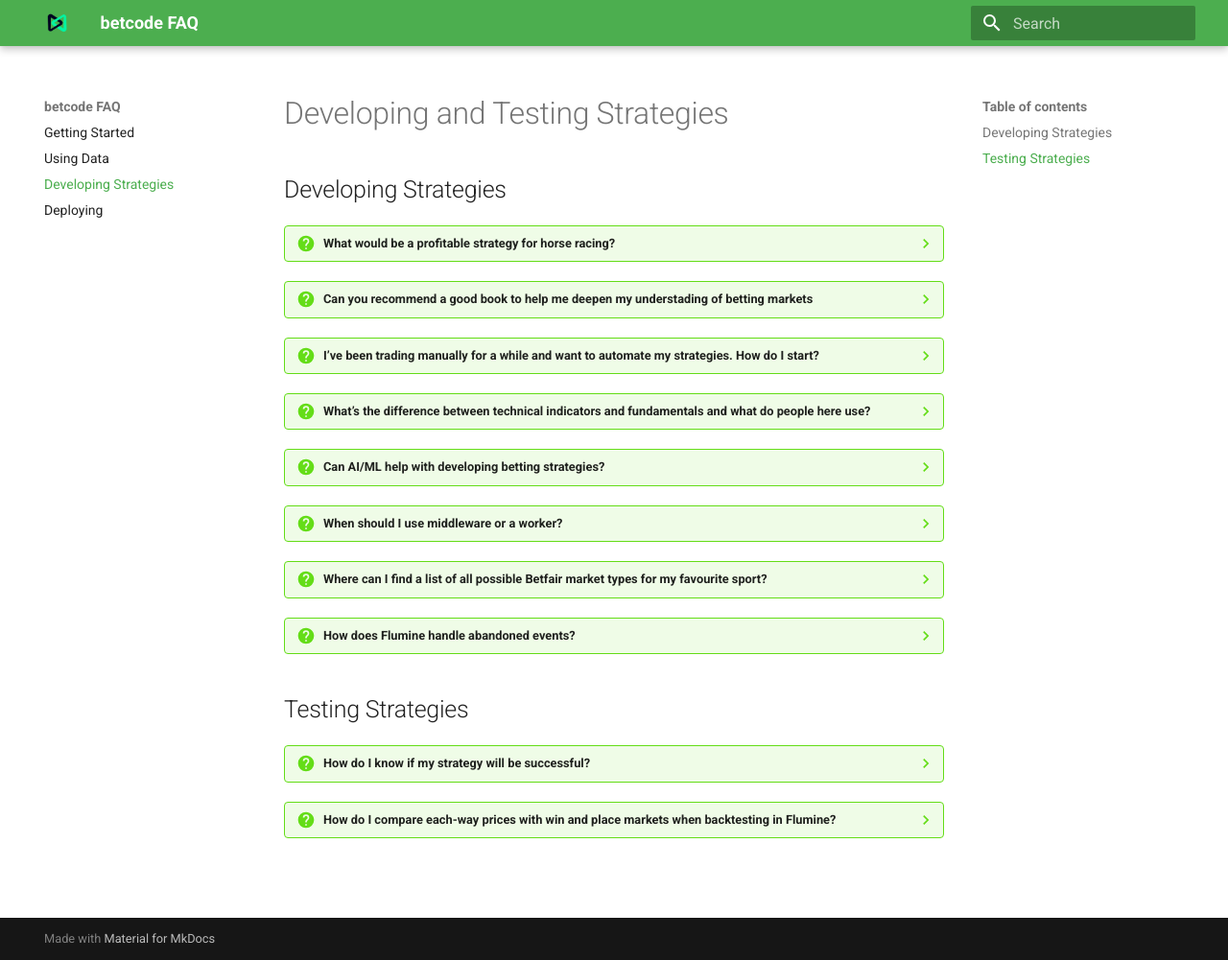
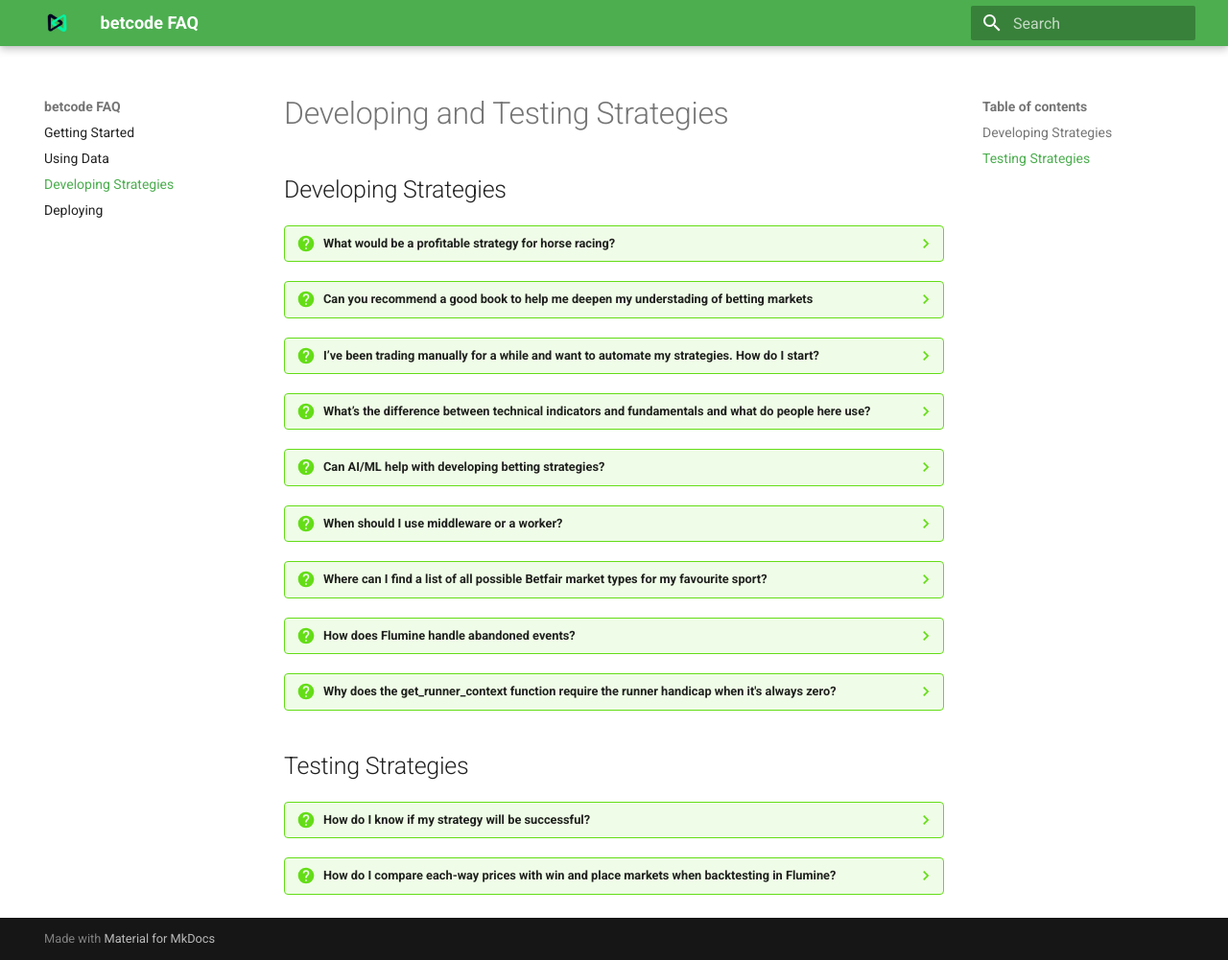
Before and after one commit to betcode-org/faq, an MkDocs documentation site: the page built from docs/developing-and-testing-strategies.md, in a window 1280 px wide and 1001 px high. Shown: the whole window at 96% size. Built offline with MkDocs 1.6.1 and Material for MkDocs 9.7.7, drawn with Linux system fonts in a browser that asks for light colours; some of the changed lines change nothing that is shown.

Commit message:
Q re: runner handicaps in runner context.

```diff
--- a/docs/developing-and-testing-strategies.md
+++ b/docs/developing-and-testing-strategies.md
@@ -66,6 +66,11 @@
 
     It will also cancel all the orders on the affected markets, which Flumine will detect in the order stream if you have that running (i.e. haven't overriden the default).
 
+??? question "Why does the get_runner_context function require the runner handicap when it's always zero?"
+    The get_runner_context function needs three parameters to ensure that it returns a unique context: market_id, selection_id and handicap. The handicap is not the same as the weight handicap in a horse race or distance handicap in a greyhound race. rather it is the articial handicap added to asian handicap markets (e.g. Man United to win by more than one goal). So although it is zero for most market types, for asian handicaps we need to combibe the selection_id and handicap to identify a unique outcome.
+
+    Simialarly there are other market types for which we can't rely on selection_id and (zero) handicap to uniquely identify the outcome. For example, draws in all soccer have the same selection_id, so we need to add the market_id to uniquely identify the specific outcome for which we want the runner context.
+
 ## Testing Strategies
 
 ??? question "How do I know if my strategy will be successful?"
```
